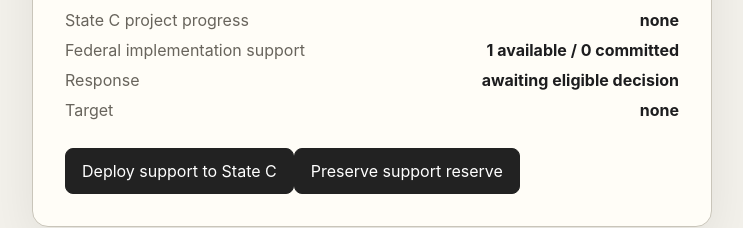
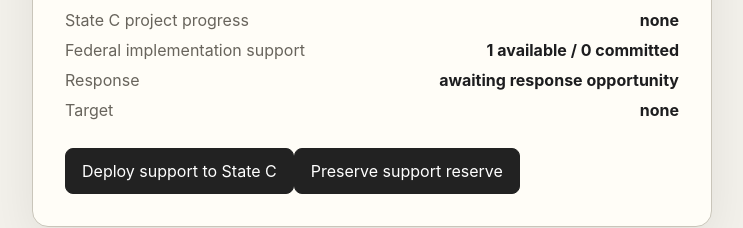
Before and after one commit to brockrichardson1234-max/democracy-game-, a React (Vite) app: page / in a window 1280 px wide. Shown: the part 3876-4104 px from the top of the page, without its empty margins (268-1011 px from the left). Built offline with nearby package versions, Linux system fonts and the light colour scheme.

Commit message:
repair: remove Housing truth from response attemptability

```diff
--- a/src/app/session.ts
+++ b/src/app/session.ts
@@ -19,7 +19,7 @@ import {
   resolveHousingGrantProposalVote,
   submitHousingGrantProposal,
   submitStateHousingGrantApplication,
-  isHousingImplementationResponseEligible,
+  isHousingImplementationResponseAttemptable,
 } from "../sim/governance";
 import type { ParticipationCondition, ProposalTerms, ReportingRequirement } from "../sim/legislature";
 import type { ProposalStatus, LegalAppropriation } from "../sim/proposal";
@@ -87,7 +87,8 @@ export interface HousingGrantProgramProjection {
 }
 
 export interface HousingImplementationResponseProjection {
-  readonly eligible: boolean;
+  /** Raw canonical process readiness for this developer inspection harness. */
+  readonly responseOpportunityReady: boolean;
   readonly totalSupportUnits: number;
   readonly committedSupportUnits: number;
   readonly availableSupportUnits: number;
@@ -225,7 +226,7 @@ const projectWorld = (world: WorldState): GameView => {
             reportingRequirement: housingGrantProgramLaw!.enactedTerms.reportingRequirement,
           },
     implementationResponse: {
-      eligible: isHousingImplementationResponseEligible(world),
+      responseOpportunityReady: isHousingImplementationResponseAttemptable(world),
       totalSupportUnits: housingImplementationSupport.totalSupportUnits,
       committedSupportUnits: housingImplementationSupport.committedSupportUnits,
       availableSupportUnits: availableHousingImplementationSupportUnits(
--- a/src/sim/governance.ts
+++ b/src/sim/governance.ts
@@ -46,7 +46,6 @@ import {
   type FederalApplicationDetermination,
   type IntergovernmentalProgramRelationship,
   type ProgramApplicationRecord,
-  STATE_A_ID,
   STATE_C_ID,
   createDeterministicStateJurisdictions,
   createDeterministicStateProgramAdministrativeStates,
@@ -954,7 +953,8 @@ export const materializeHousingProjectFromDisbursement = (
 /**
  * Explicit fixture boundary for GL0's single post-enactment response. This
  * is not a universal day-five rule: the boundary is additionally gated by
- * the supported program, relationship, and actual material divergence.
+ * the supported program, relationship, and existence of State C's material
+ * project. Exact Housing progress is deliberately not an attemptability fact.
  */
 export const GL0_HOUSING_IMPLEMENTATION_RESPONSE_BOUNDARY = 5;
 
@@ -963,7 +963,7 @@ const resolveHousingProjectForState = (world: WorldState, stateJurisdictionId: s
     (project) => project.stateJurisdictionId === stateJurisdictionId,
   ) ?? null;
 
-const requireHousingImplementationResponseEligibility = (
+const requireHousingImplementationResponseAttemptability = (
   world: WorldState,
 ): {
   readonly program: HousingGrantProgram;
@@ -986,26 +986,17 @@ const requireHousingImplementationResponseEligibility = (
     throw new Error("State C must have an ACTIVE participation relationship before the response.");
   }
 
-  const stateAProject = resolveHousingProjectForState(world, STATE_A_ID);
   const stateCProject = resolveHousingProjectForState(world, STATE_C_ID);
   if (stateCProject === null) {
     throw new Error("State C must have an actual Housing project before the response.");
-  }
-  if (
-    stateAProject === null ||
-    stateCProject.status !== "ACTIVE" ||
-    stateCProject.completedWorkUnits <= 0 ||
-    stateAProject.completedWorkUnits <= stateCProject.completedWorkUnits
-  ) {
-    throw new Error("The supported uneven implementation condition does not yet exist.");
   }
 
   return { program, stateCRelationship };
 };
 
-export const isHousingImplementationResponseEligible = (world: WorldState): boolean => {
+export const isHousingImplementationResponseAttemptable = (world: WorldState): boolean => {
   try {
-    requireHousingImplementationResponseEligibility(world);
+    requireHousingImplementationResponseAttemptability(world);
     return true;
   } catch {
     return false;
@@ -1025,7 +1016,7 @@ export const resolveHousingImplementationResponse = (
     throw new Error(`Unsupported housing implementation response: ${String(action)}.`);
   }
 
-  const { program, stateCRelationship } = requireHousingImplementationResponseEligibility(world);
+  const { program, stateCRelationship } = requireHousingImplementationResponseAttemptability(world);
   const targetStateJurisdictionId = action === "DEPLOY_SUPPORT_TO_C" ? STATE_C_ID : null;
 
   if (
--- a/src/ui/App.tsx
+++ b/src/ui/App.tsx
@@ -319,7 +319,7 @@ export const App = () => {
           </div>
           <div>
             <dt>Response</dt>
-            <dd>{view.implementationResponse.resolvedAction ?? "awaiting eligible decision"}</dd>
+            <dd>{view.implementationResponse.resolvedAction ?? "awaiting response opportunity"}</dd>
           </div>
           <div>
             <dt>Target</dt>
@@ -329,14 +329,14 @@ export const App = () => {
 
         <button
           type="button"
-          disabled={!view.implementationResponse.eligible}
+          disabled={!view.implementationResponse.responseOpportunityReady}
           onClick={() => setView(session.deployHousingImplementationSupportToStateC())}
         >
           Deploy support to State C
         </button>
         <button
           type="button"
-          disabled={!view.implementationResponse.eligible}
+          disabled={!view.implementationResponse.responseOpportunityReady}
           onClick={() => setView(session.preserveHousingImplementationSupportReserve())}
         >
           Preserve support reserve
```
Also changed, not shown: 1 other file (tests, documents, lock files or other folders).
